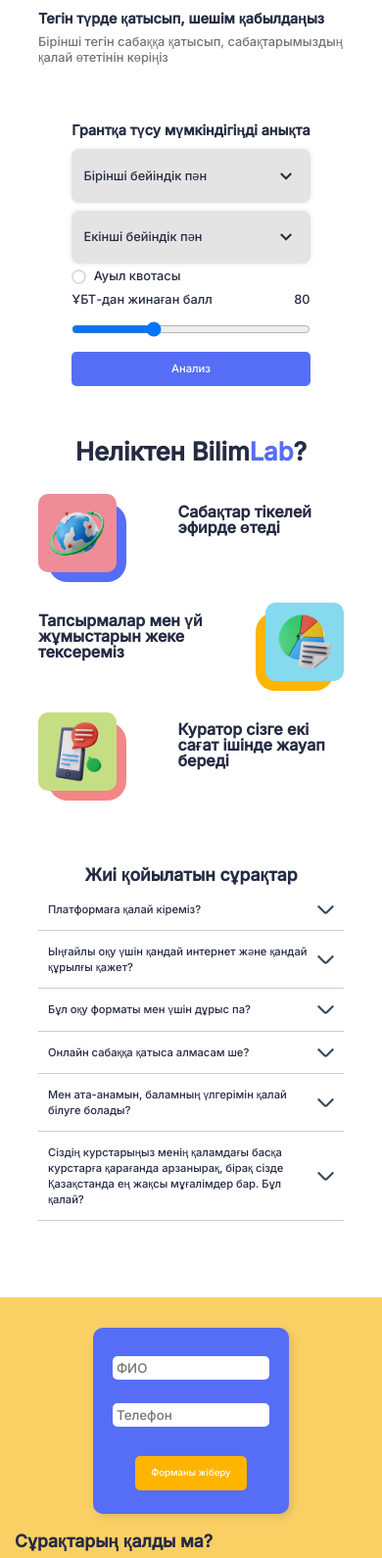
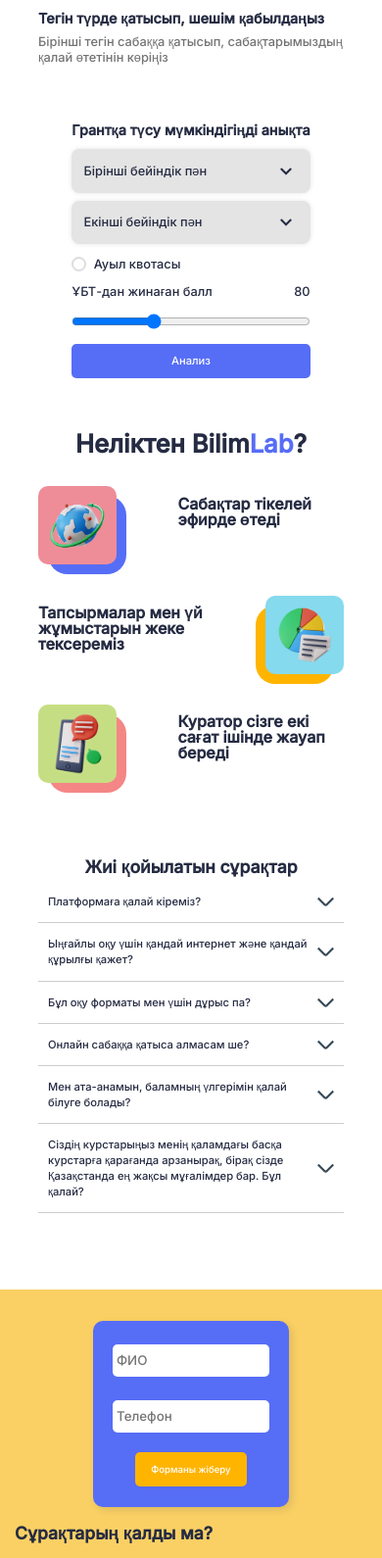
Before and after one commit to CRObite/Vite_Landing, a website built with Vite: page index.html in a window 390 px wide. Shown: the part 2050-3640 px from the top of the page at 98% size. Built offline with nearby package versions, Linux system fonts and the light colour scheme.

Commit message:
update2
update2

```diff
--- a/index.html
+++ b/index.html
@@ -9,6 +9,8 @@
     <link rel="preconnect" href="https://fonts.googleapis.com">
     <link rel="preconnect" href="https://fonts.gstatic.com" crossorigin>
     <link href="https://fonts.googleapis.com/css2?family=Inter:wght@500&display=swap" rel="stylesheet">
+
+    <link rel="preload" as="font">
     <!-- маски на input tel -->
     <script src="https://cdn.jsdelivr.net/npm/inputmask/dist/inputmask.min.js"></script>
     <!-- axios -->
@@ -22,6 +24,7 @@
     <!-- seo -->
     <meta name="description" content="BilimLab-онлайн обучение и подготовка к ЕНТ(BilimLab-онлайн оқыту және ҰБТ-ға дайындық)">
     <meta name="keywords" content="BilimLab, ЕНТ, ҰБТ, онлайн, дайындық, 140, курстар, тарих, оқу сауаттылығы, математикалық сауаттылық">
+    <meta name="theme-color" content="#566DF6"/>
 </head>
 <body>
 
@@ -284,7 +287,7 @@
                 <p class="error_message2">Екі пәнді де таңдаңыз</p>
 
                 <div class="analysis__quota">
-                  <input class="analysis__checkbox" type="checkbox" id="checkbox"/>
+                  <input class="analysis__checkbox" type="checkbox" id="checkbox" aria-label="checkbox"/>
                   <p class="analysis__checkbox-text">Ауыл квотасы</p>
                 </div>
                 <div class="analysis__scores">
@@ -292,7 +295,7 @@
                   <p class="analysis__score">80</p>
                 </div>
                 <div class="analysis__ranges">
-                  <input type="range" min="50" max="140" value="80" class="analysis__ranges" id="myRange">
+                  <input type="range" min="50" max="140" value="80" class="analysis__ranges" id="myRange" aria-label="Range">
                   <button class="analysis__btn btn" id="openModalBtn">Анализ</button>
                 </div>
 
@@ -315,13 +318,13 @@
                     <div class="infoblock__shape darkerblue smoothed"></div>
                 </div>
                 <div class="infoblock__textfild">
-                    <h3 class="infoblock__label">Сабақтар тікелей эфирде өтеді</h3>
+                    <h2 class="infoblock__label">Сабақтар тікелей эфирде өтеді</h2>
                     <p class="infoblock__text green">Сабақтар біздің арнайы платформада тікелей эфирде өтетін болады. Онлайн сабақтар кезінде мұғалім мен оқушылар бір-бірімен тікелей сөйлесіп, материалдарды талқылап, бір-біріне сұрақтар қоя алады.Мұғалім оқушыларға материалды түсіндіру үшін тақтаны пайдаланады немесе презентациялар көрсете алады. </p>
                 </div>
             </div>
             <div class="infoblock__contentfield">
                 <div class="infoblock__textfild reverse">
-                    <h3 class="infoblock__label">Тапсырмалар мен үй жұмыстарын жеке тексереміз</h3>
+                    <h2 class="infoblock__label">Тапсырмалар мен үй жұмыстарын жеке тексереміз</h2>
                     <p class="infoblock__text  green">Тапсырмалар мен үй тапсырмасын мұғалім немесе оқу платформасы да тексере алады. Бұл әдетте тапсырма түріне байланысты.</p>
                 </div>
                 <div class="infoblock__shapes">
@@ -336,7 +339,7 @@
                     <div class="infoblock__shape red smoothed"></div>
                 </div>
                 <div class="infoblock__textfild">
-                    <h3 class="infoblock__label">Куратор сізге екі сағат ішінде жауап береді</h3>
+                    <h2 class="infoblock__label">Куратор сізге екі сағат ішінде жауап береді</h2>
                     <p class="infoblock__text green">Әдетте кураторлар сізге мүмкіндігінше жылдам жауап беруге тырысады, сондықтан сіз бірнеше сағат ішінде жауап күте аласыз. Сұрауыңыз шұғыл болса, жылдамырақ жауап алу үшін техникалық қолдау қызметіне тікелей хабарласуыңызға болады.</p>
                 </div>
             </div>
@@ -423,7 +426,7 @@
             </div>
 
             <div class="reregistration__info">
-                <h3  class="reregistration__info-header">Сұрақтарың қалды ма?</h3>
+                <h2  class="reregistration__info-header">Сұрақтарың қалды ма?</h2>
                 <ul class="reregistration__list">
                     <li class="reregistration__list-item">
                         <div class="dotes is-dotted"></div>
--- a/style.css
+++ b/style.css
@@ -379,7 +379,6 @@
 }
 .panel-btn{
     align-self: center;
-    margin-top: 5%;
 }
 .yellow{
     background-color: #FFB400;
@@ -416,11 +415,11 @@
 
 .select-menu .select-btn{
     display: flex;
-    height: 50px;
+    height: 40px;
     background:  #E4E4E4;
     padding: 1% 5%;
     font-size: 1rem;
-    font-weight: 400;
+    font-weight: 300;
     border-radius: 8px;
     align-items: center;
     cursor: pointer;
@@ -429,7 +428,7 @@
 }
 .select-menu .options{
     position: absolute;
-    padding: 5px;
+    padding: 2%;
     width: 565px;
     margin-top: 10px;
     border-radius: 8px;
@@ -515,8 +514,8 @@
 .analysis__quota{
     display: flex;
     align-items: center;
-    margin-top: 2%;
-    margin-bottom: 3%;
+    margin-top: 5%;
+    margin-bottom: 5%;
 }
 
 .analysis__checkbox-text{
@@ -1813,6 +1812,9 @@
         width: 80px;
         height: 80px;
     }
+    .panel-input{
+      height: 25px;
+    }
     .registration__img {
         width: 80px;
         height: 80px;
```
